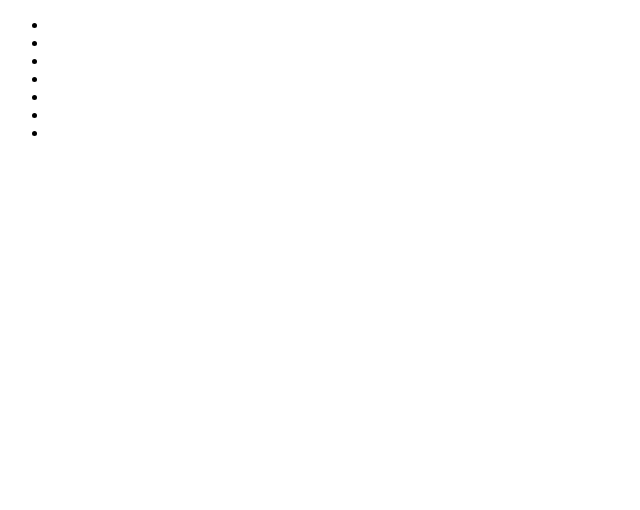
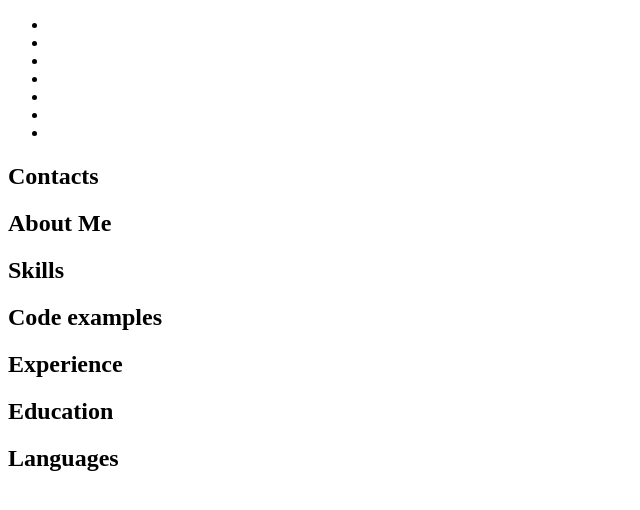
Before and after one commit to NadezhdaLukanova/rsschool-cv, a plain HTML site: page index.html in a window 1280 px wide. Shown: the whole page, without its empty margins (0-640 px from the left). Drawn offline with Linux system fonts and the light colour scheme.

Commit message:
feat: add h2 in main

```diff
--- a/index.html
+++ b/index.html
@@ -20,13 +20,13 @@
   </header>
   <h1></h1>
   <main>
-    <section><h2></h2></section>
-    <section><h2></h2></section>
-    <section><h2></h2></section>
-    <section><h2></h2></section>
-    <section><h2></h2></section>
-    <section><h2></h2></section>
-    <section><h2></h2></section>
+    <section><h2>Contacts</h2></section>
+    <section><h2>About Me</h2></section>
+    <section><h2>Skills</h2></section>
+    <section><h2>Code examples</h2></section>
+    <section><h2>Experience</h2></section>
+    <section><h2>Education</h2></section>
+    <section><h2>Languages</h2></section>
   </main>
   <footer>
     <section><h2></h2></section>
```
